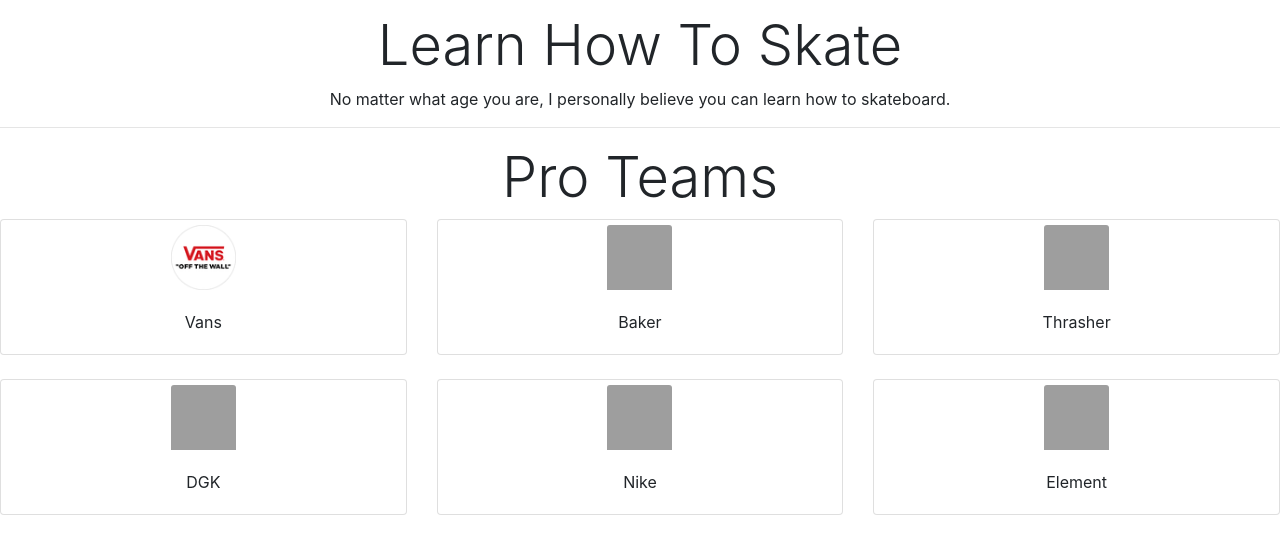
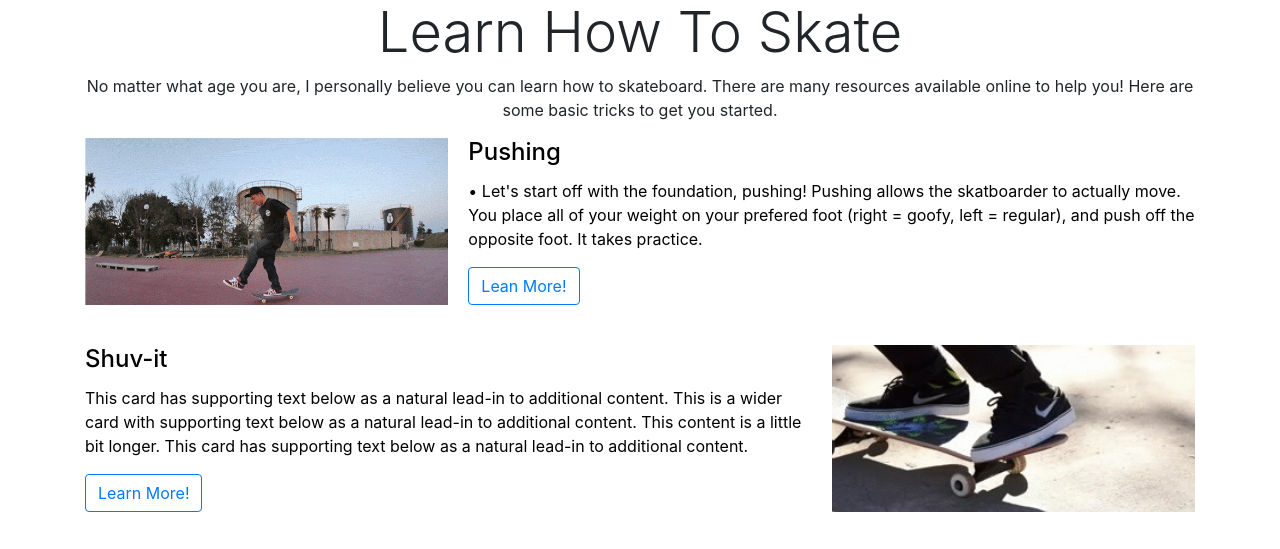
Before and after one commit to exgin/One-Stop-Shop-Skate-Spot, a Flask app: template templates/base.html in a window 1280 px wide. Shown: the part 821-1370 px from the top of the page. Run offline with Flask 2, Linux system fonts and the light colour scheme; the template is opened without the code that fills it, so the values that code supplies are empty; parts of the project's set-up code (start-up, migrations or seed data) failed here and were passed over; some libraries are stand-ins or nearby versions; grey boxes are pictures that could not be loaded.

Commit message:
add card stlying for learn section

```diff
--- a/static/style.css
+++ b/static/style.css
@@ -4,12 +4,27 @@
   background-repeat: no-repeat;
 } */
 
-html {
+html,
+body {
   scroll-behavior: smooth;
+  height: 100%;
 }
 
 iframe {
   border-radius: 5px;
+}
+
+#about {
+  color: white;
+  background-color: #6ff037;
+  background-image: linear-gradient(0deg, rgba(0, 0, 0, 0.5), rgba(0, 0, 0, 0.5));
+  padding: 20px 0px 20px 0px;
+}
+
+#pro-teams,
+#skate-map {
+  background-color: white;
+  color: black;
 }
 
 .park-div {
@@ -38,9 +53,6 @@ iframe {
   height: 50vh;
 }
 
-.card {
-}
-
 .form-btn {
   margin-top: 10px;
 }
@@ -61,4 +73,72 @@ iframe {
   margin-top: 5px;
 }
 
-/* divider */
+/* Cards */
+body {
+  margin-top: 20px;
+}
+.card-title,
+.card-text {
+  color: black;
+}
+.card {
+  border: none;
+}
+.card-img {
+  border-radius: 0;
+}
+.learn-cards .card {
+  display: flex;
+  flex-flow: wrap;
+  flex: 100%;
+  margin-bottom: 40px;
+}
+.learn-cards .card:nth-child(even) .card-img-body {
+  order: 2;
+}
+.learn-cards .card:nth-child(even) .card-body {
+  padding-left: 0;
+  padding-right: 1.25rem;
+}
+@media (max-width: 576px) {
+  .learn-cards .card {
+    display: block;
+  }
+}
+.learn-cards .card-img-body {
+  flex: 1;
+  overflow: hidden;
+  position: relative;
+}
+@media (max-width: 576px) {
+  .learn-cards .card-img-body {
+    width: 100%;
+    height: 200px;
+    margin-bottom: 20px;
+  }
+}
+.learn-cards .card-img {
+  width: 100%;
+  height: auto;
+  position: absolute;
+  margin-left: 50%;
+  transform: translateX(-50%);
+}
+@media (max-width: 1140px) {
+  .learn-cards .card-img {
+    margin: 0;
+    transform: none;
+    width: 100%;
+    height: auto;
+  }
+}
+.learn-cards .card-body {
+  flex: 2;
+  padding: 0 0 0 1.25rem;
+}
+@media (max-width: 576px) {
+  .learn-cards .card-body {
+    padding: 0;
+  }
+}
+/* end cards */
--- a/templates/base.html
+++ b/templates/base.html
@@ -48,11 +48,7 @@
       </div>
     </header>
 
-    <!-- Divider -->
-    <div class="divider"></div>
-    <!-- Divider End -->
-
-    <div class="map-and-form"></div>
+    <div id='skate-map' class="container map-and-form"></div>
       <!-- WTForms -->
       {% for msg in get_flashed_messages() %}
       <div class="alert alert-danger row-6">{{ msg }}</div>
@@ -60,19 +56,71 @@
       <!-- WTForms End-->
     </div>
 
-    <hr>
+    <!-- Learn Section -->
+    <div id='learn'>
+      <div class="container">
+        <h4 class='display-4 text-center'>Learn How To Skate</h4>
+        <p class='text-center'>No matter what age you are, I personally believe you can learn how to skateboard. There are many resources available online to help you! Here are some basic tricks to get you started.</p>
 
-    <!-- Learn Section -->
-    <div id='learn' class='text-center'>
-      <h4 class='display-4'>Learn How To Skate</h4>
-      <p>No matter what age you are, I personally believe you can learn how to skateboard.</p>
+        <div class="card-group learn-cards">
+          <div class="card">
+            <div class="card-img-body">
+            <img class="card-img" src="static/images/pushing.gif" alt="pushing">
+            </div>
+            <div class="card-body">
+              <h4 class="card-title">Pushing</h4>
+              <p class="card-text">• Let's start off with the foundation, pushing! Pushing allows the skatboarder to actually move. You place all of your weight on your prefered foot (right = goofy, left = regular), and push off the opposite foot. It takes practice.</p>
+              <a href="#" class="btn btn-outline-primary">Lean More!</a>
+            </div>
+          </div>
+          <div class="card">
+            <div class="card-img-body">
+              <img class="card-img" src="static/images/shuvit.gif" alt="shuvit"></div>
+            <div class="card-body">
+              <h4 class="card-title">Shuv-it</h4>
+              <p class="card-text">This card has supporting text below as a natural lead-in to additional content. This is a wider card with supporting text below as a natural lead-in to additional content. This content is a little bit longer. This card has supporting text below as a natural lead-in to additional content.</p>
+              <a href="#" class="btn btn-outline-primary">Learn More!</a>
+            </div>
+          </div>
+          <div class="card">
+            <div class="card-img-body">
+              <img class="card-img" src="static/images/manual.gif" alt="Card image cap"></div>
+            <div class="card-body">
+              <h4 class="card-title">Manual</h4>
+              <p class="card-text">This is a wider card with supporting text below as a natural lead-in to additional content. This card has even longer content than the first to show that equal height action. This is a wider card with supporting text below as a natural lead-in
+                to additional content. This content is a little bit longer.</p>
+              <a href="#" class="btn btn-outline-primary">Learn Mode!</a>
+            </div>
+          </div>
+          <div class="card">
+            <div class="card-img-body">
+              <img class="card-img" src="static/images/hippiejump.gif" alt="Card image cap"></div>
+            <div class="card-body">
+              <h4 class="card-title">Hippie Jump</h4>
+              <p class="card-text">This is a wider card with supporting text below as a natural lead-in to additional content. This card has even longer content than the first to show that equal height action. This is a wider card with supporting text below as a natural lead-in
+                to additional content. This content is a little bit longer.</p>
+              <a href="#" class="btn btn-outline-primary">Learn Mode!</a>
+            </div>
+          </div>
+          <div class="card">
+            <div class="card-img-body">
+              <img class="card-img" src="static/images/ollie.gif" alt="Card image cap"></div>
+            <div class="card-body">
+              <h4 class="card-title">Ollie</h4>
+              <p class="card-text">This is a wider card with supporting text below as a natural lead-in to additional content. This card has even longer content than the first to show that equal height action. This is a wider card with supporting text below as a natural lead-in
+                to additional content. This content is a little bit longer.</p>
+              <a href="#" class="btn btn-outline-primary">Learn Mode!</a>
+            </div>
+          </div>
+        <!-- </div> -->
+      </div>
     </div>
     <!-- Learn Section End -->
 
-    <hr>
+
 
     <!-- Pro Teams Section -->
-    <div id='pro-teams' class='text-center'>
+    <div id='pro-teams' class='container text-center'>
       <h4 class="display-4">Pro Teams</h4>
       <div class="row row-cols-1 row-cols-md-3">
         <div class="col mb-4">
@@ -83,6 +131,7 @@
             </div>
           </div>
         </div>
+
         <div class="col mb-4">
           <div class="card">
             <img src="static/images/BAKER.png" class="card-img-top" alt="baker">
@@ -131,16 +180,17 @@
     </div>
     <!-- Pro Teams Section End -->
 
-    <hr>
-
     <!-- About Section -->
     <div id='about' class="text-center">
+      <div class="container">
         <h4 class='display-4'>About</h4>
         <p class='lead'>What's the purpose of this website?</p>
         <p>Skatboarding is a big passion & hobby of mine. Just because skatboarding is a fun activity/sport, doesn't mean it hasn't surprsingly taught me important life lessons. It has taught me that repetition is key & hard work,
           does in fact, pay off. When you're grinding for hours, weeks, months, even years for a trick & finally land it, is a feeling like no other. I plan to transfer this lesson throughout any goal/ activity I do in my life.</p>
       </div>
+    </div>
     <!-- About Section End -->
+
 
     <!-- Scripts -->
     <script src="static/cityState.js"></script>
```
Also changed, not shown: static/images/hippiejump.gif (added), static/images/ollie.gif (added), static/images/pushing.gif (added), static/images/shuvit.gif (added), 1 other file. Lines whose indentation alone changed are shown as unchanged.
